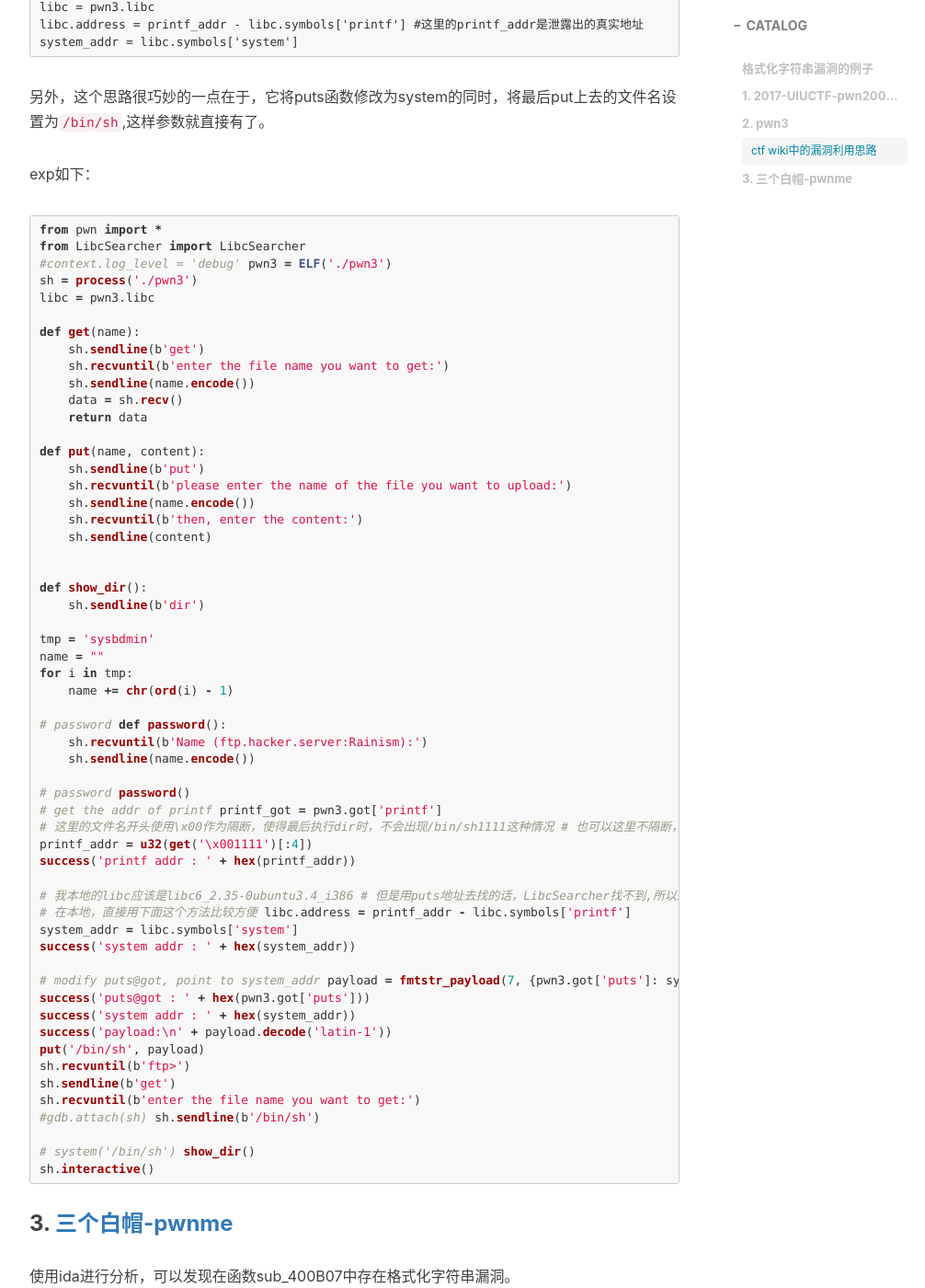
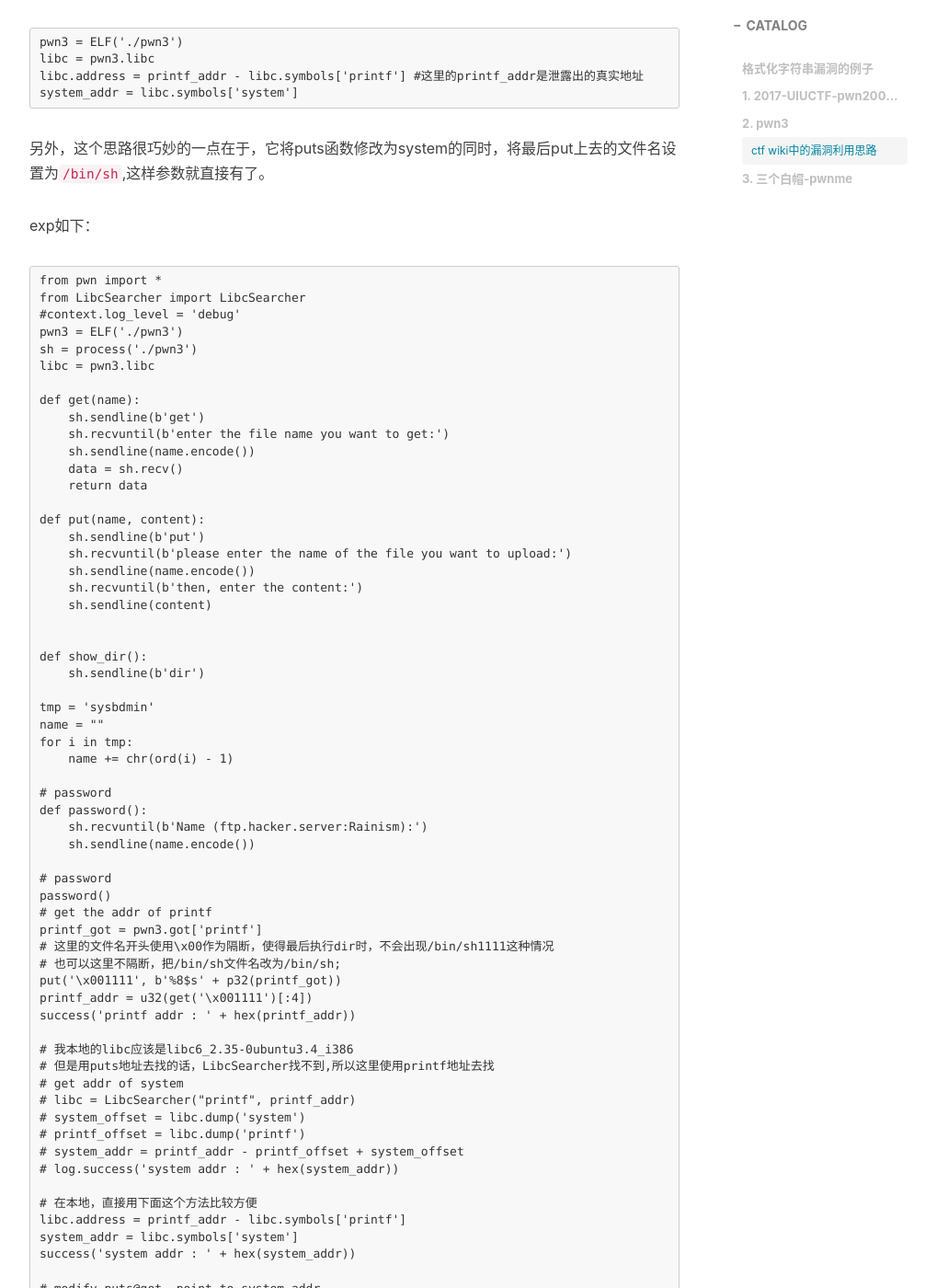
Before and after one commit to kody-black/oldblog, a Jekyll site: the page built from _posts/2023-10-23-格式化字符串-2.md, in a window 1280 px wide and 1400 px high, scrolled down 2792 px. Shown: the whole window at 92% size, without its empty margins (233-1239 px from the left). Built offline with Jekyll 4.4.1, drawn with Linux system fonts in a browser that asks for light colours; nearby versions of some CDN libraries; comment, search, counter and statistics services are not loaded; some of the changed text lies outside the part shown.

Commit message:
修改代码格式

````diff
--- a/_posts/2023-10-23-格式化字符串-2.md
+++ b/_posts/2023-10-23-格式化字符串-2.md
@@ -30,7 +30,7 @@ tags:
 
 可以看到flag，如果非要利用format-string的话，可以注意到flag地址在rsp下面的第4个，函数前6个参数在寄存器中（rdi中是输入字符串的地址），所以%9$s即可。
 
-```py
+```
 ❯ ./goodluck
 what's the flag
 %9$s
@@ -127,7 +127,7 @@ system_addr = libc.symbols['system']
 
 exp如下：
 
-```py
+```
 from pwn import *
 from LibcSearcher import LibcSearcher
 #context.log_level = 'debug'
````
Also changed, not shown: _posts/2023-10-15-格式化字符串.md (+5 -5 lines), _posts/2023-11-11-栈溢出_orw.md (+2 -2 lines).
